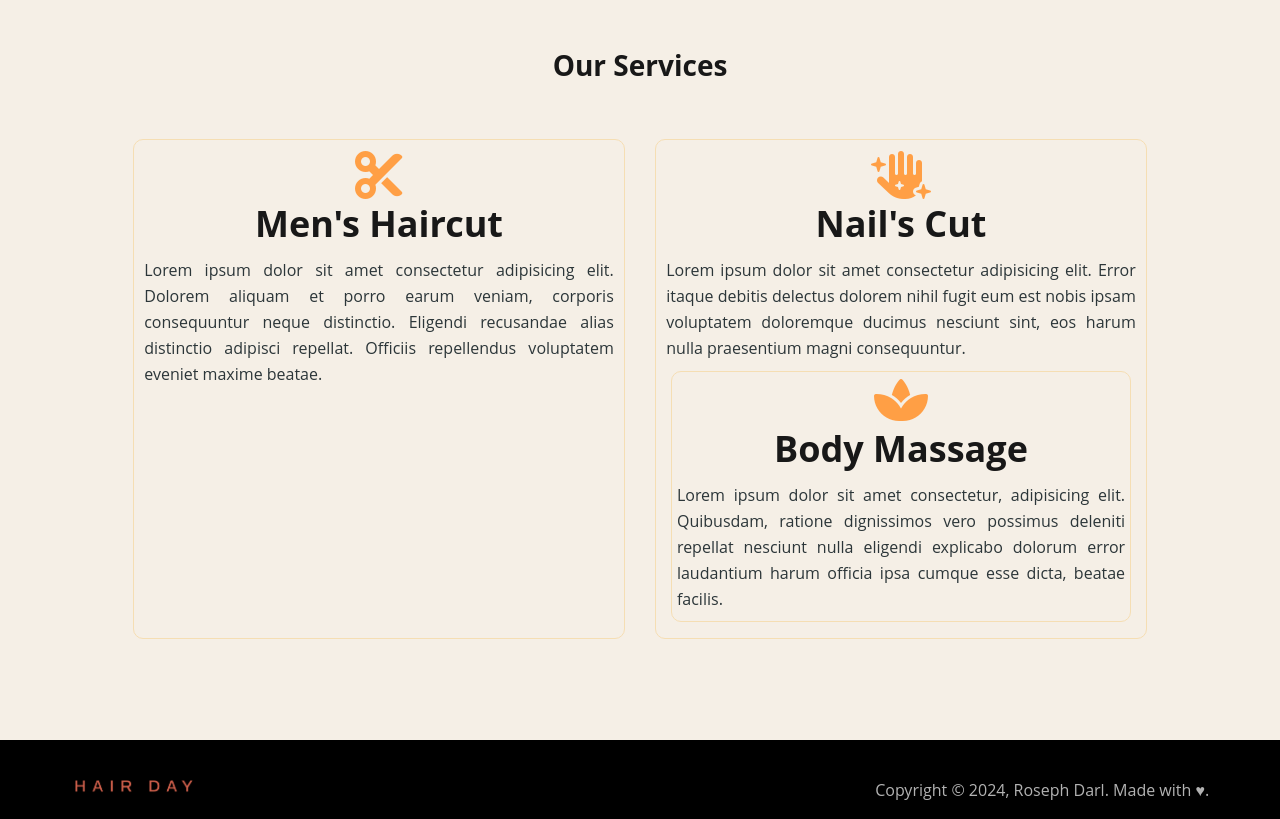
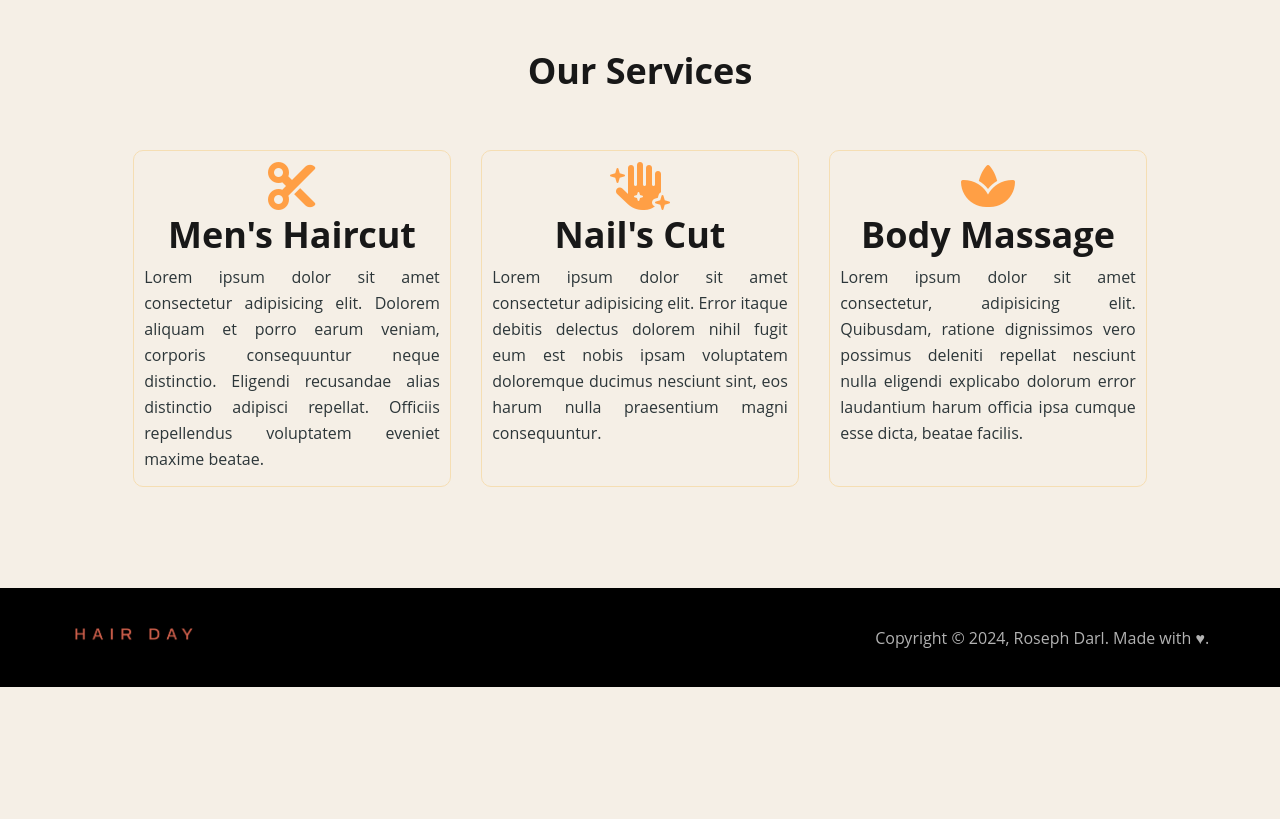
Before and after one commit to Itsmevon/appdev-ml4, a plain HTML site: page index.html in a window 1280 px wide. Shown: the part 826-1645 px from the top of the page. After the commit the page ends 1551 px from the top, so only its background shows below. Drawn offline with Linux system fonts and the light colour scheme.

Commit message:
Update index.html

```diff
--- a/index.html
+++ b/index.html
@@ -47,7 +47,7 @@
 
         </section>
         <div class="container">
-            <h3>Our Services</h2>
+            <h2>Our Services</h2>
             <section class="main-section2">
                 <article class="main-section2--content">
                     <i class="fa-solid fa-scissors fa-3x"></i>
@@ -61,7 +61,7 @@
                     <h2>Nail's Cut</h2>
                     <p>Lorem ipsum dolor sit amet consectetur adipisicing elit. Error itaque debitis delectus dolorem
                         nihil fugit eum est nobis ipsam voluptatem doloremque ducimus nesciunt sint, eos harum nulla
-                        praesentium magni consequuntur.</p>
+                        praesentium magni consequuntur.</p> </article>
 
                 <article class="main-section2--content">
                     <i class="fa-solid fa-spa fa-3x"></i>
```
